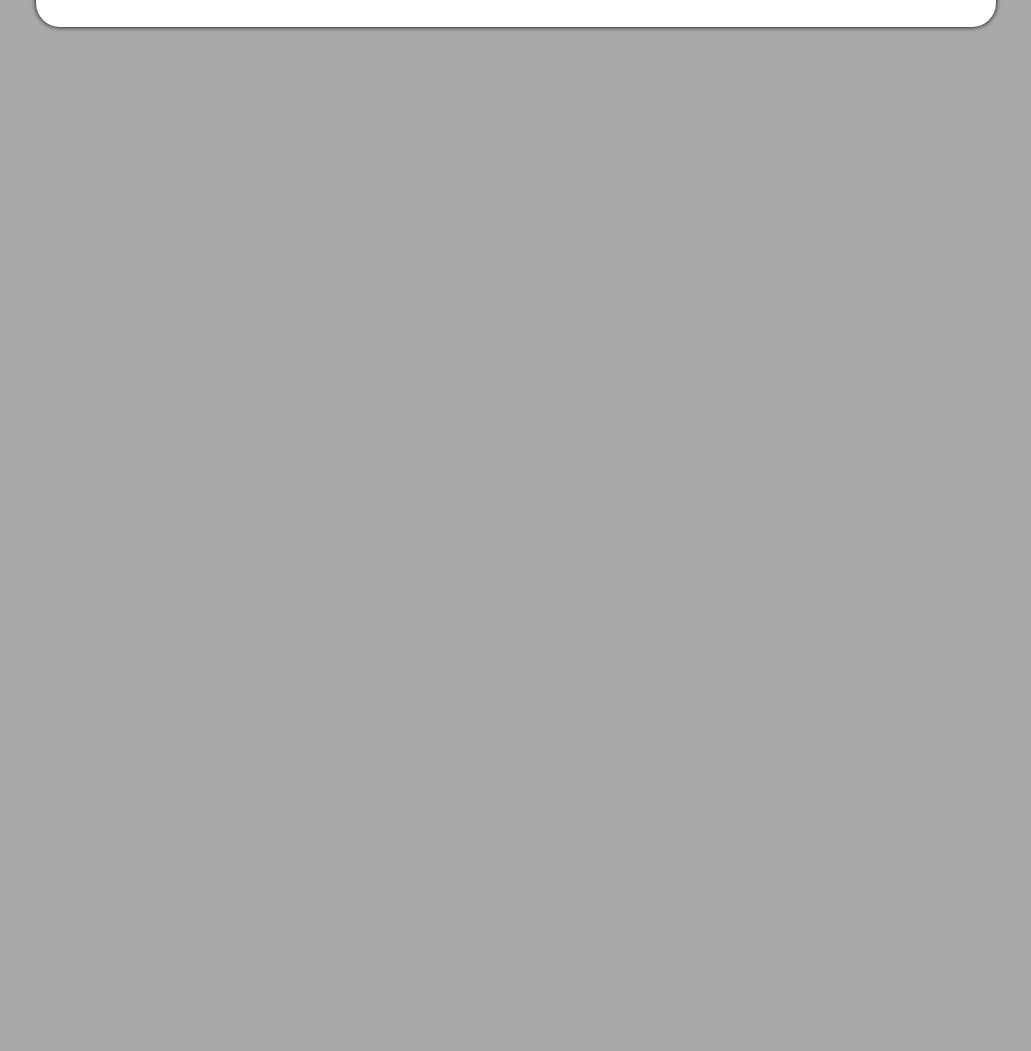
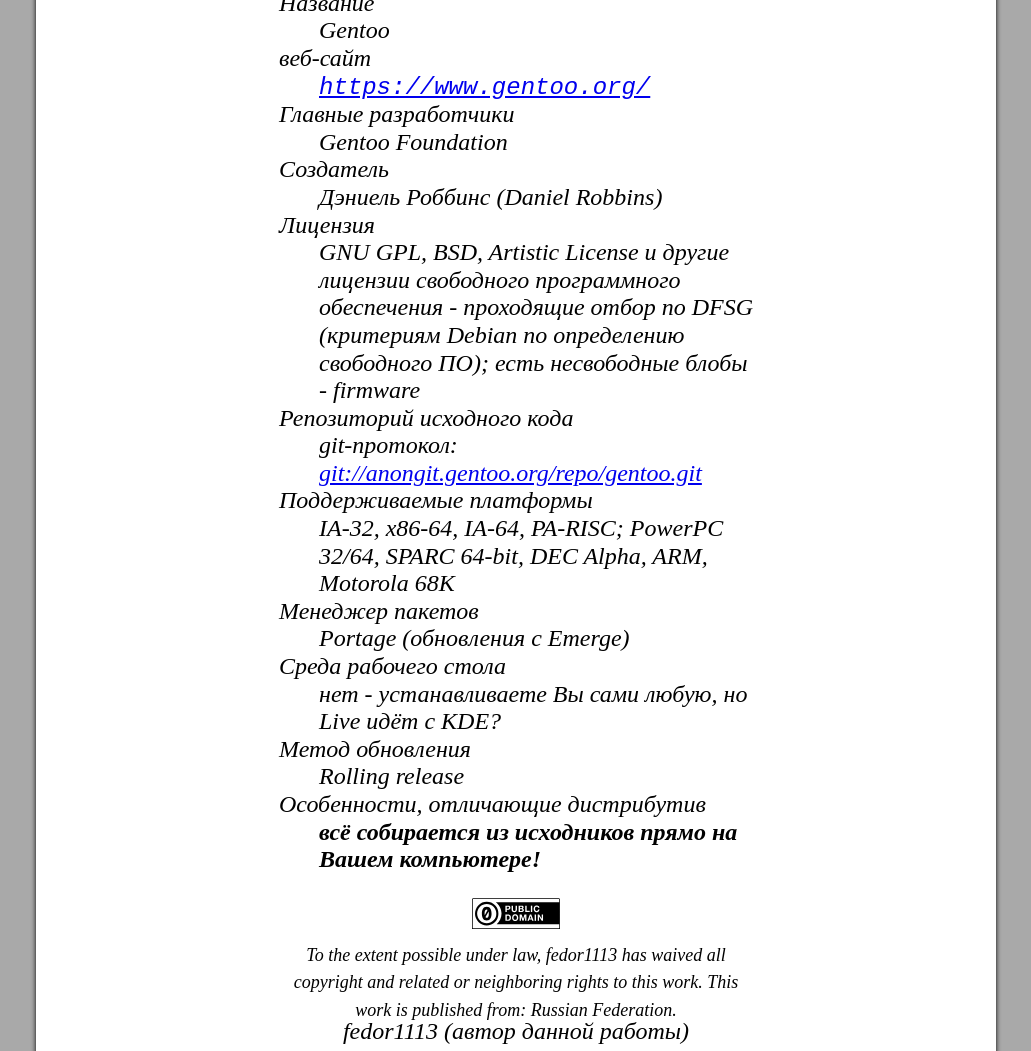
Before and after one commit to fedor1113/SmallTableofDistros, a plain HTML site: page Gentoo/gentoo.html in a window 1280 px wide. Shown: the part 948-1999 px from the top of the page, without its empty margins (124-1155 px from the left). Before the commit the page ends 983 px from the top, so only its background shows below. Drawn offline with Linux system fonts and the light colour scheme.

Commit message:
Some comment on Gentoo.

```diff
--- a/Gentoo/gentoo.html
+++ b/Gentoo/gentoo.html
@@ -20,10 +20,10 @@
 				</header>
 				<article>
 					<p>
-                        <dfn title="Debian"><i>Gentoo</i></dfn> — дистрибутив <i>GNU/Linux</i>.
+                        <dfn title="Debian"><i>Gentoo</i></dfn> — дистрибутив <i>GNU/Linux</i> для крайне продвинутых пользователей со знанием <i>GNU/Linux</i> и умением компилировать код из исходников, для людей, которые по-настоящему хотят понимать, что происходит у них на машинах, какой код для чего работает, которые готовы оптимизировать всё под себя и собрать и настроить всё лично. Это дистрибутив для терпеливых и трудолюбивых - тех, кто готов компилировать на своём компьютере каждую программу и каждый компонент отдельно. Конечно, в итоге получается та система, которая нужна именно Вам.
 					</p>
                     <p>
-                        Страница ещё не готова к публикации.
+                        ...
                     </p>
 				</article>
                 <div>
@@ -34,6 +34,35 @@
 
                         <dt>веб-сайт</dt>
                         <dd><a href="https://www.gentoo.org/"><code>https://www.gentoo.org/</code></a></dd>
+
+                        <dt>Главные разработчики</dt>
+                        <dd style="text-align: justify;">
+                            <i>Gentoo Foundation</i>
+                        </dd>
+
+                        <dt>Создатель</dt>
+                        <dd>Дэниель Роббинс (<i lang="en">Daniel Robbins</i>)</dd>
+
+                        <dt>Лицензия</dt>
+                        <dd><i>GNU GPL</i>, <i>BSD</i>, <i>Artistic License</i> и другие лицензии свободного программного обеспечения - проходящие отбор по DFSG (критериям Debian по определению свободного ПО); есть несвободные блобы - firmware</dd>
+
+                        <dt>Репозиторий исходного кода</dt>
+                        <dd>git-протокол: <a href="git://anongit.gentoo.org/repo/gentoo.git">git://anongit.gentoo.org/repo/gentoo.git</a></dd>
+
+                        <dt>Поддерживаемые платформы</dt>
+                        <dd>IA-32, x86-64, IA-64, PA-RISC; PowerPC 32/64, SPARC 64-bit, DEC Alpha, ARM, Motorola 68K</dd>
+
+                        <dt>Менеджер пакетов</dt>
+                        <dd><i>Portage</i> (обновления с <i>Emerge</i>)</dd>
+
+                        <dt>Среда рабочего стола</dt>
+                        <dd>нет - устанавливаете Вы сами любую, но Live идёт с <i>KDE</i>?</dd>
+
+                        <dt>Метод обновления</dt>
+                        <dd>Rolling release</dd>
+
+                        <dt>Особенности, отличающие дистрибутив</dt>
+                        <dd><strong><em>всё</em> собирается из исходников прямо на Вашем компьютере!</strong></dd>
                     </dl>
                 </div>
 			</main>
```
